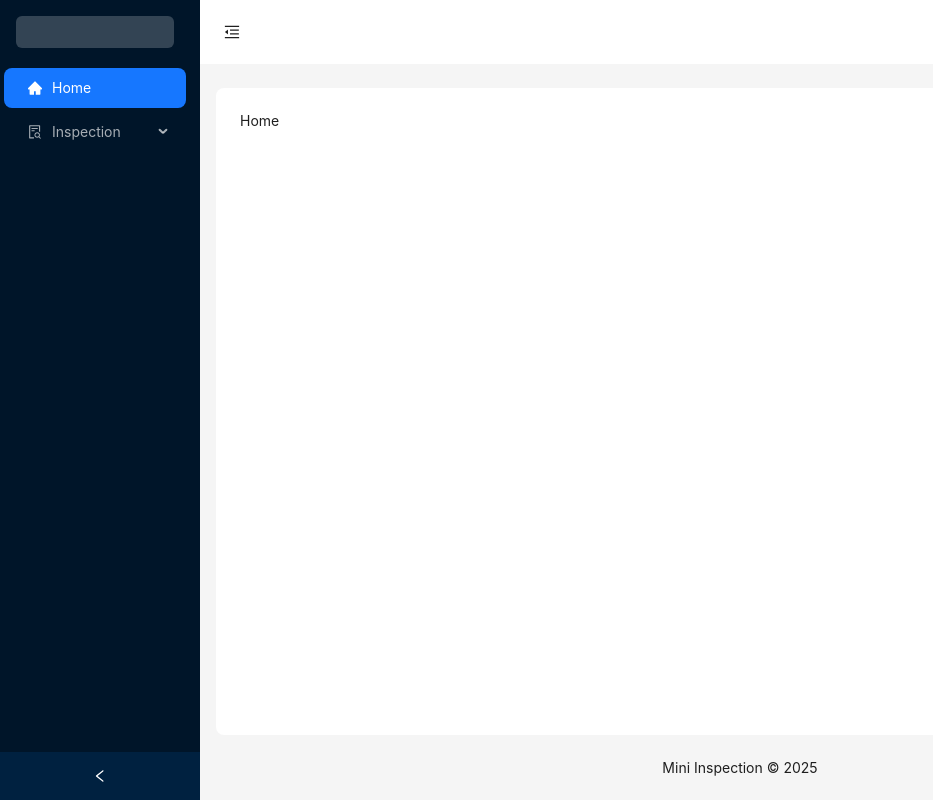
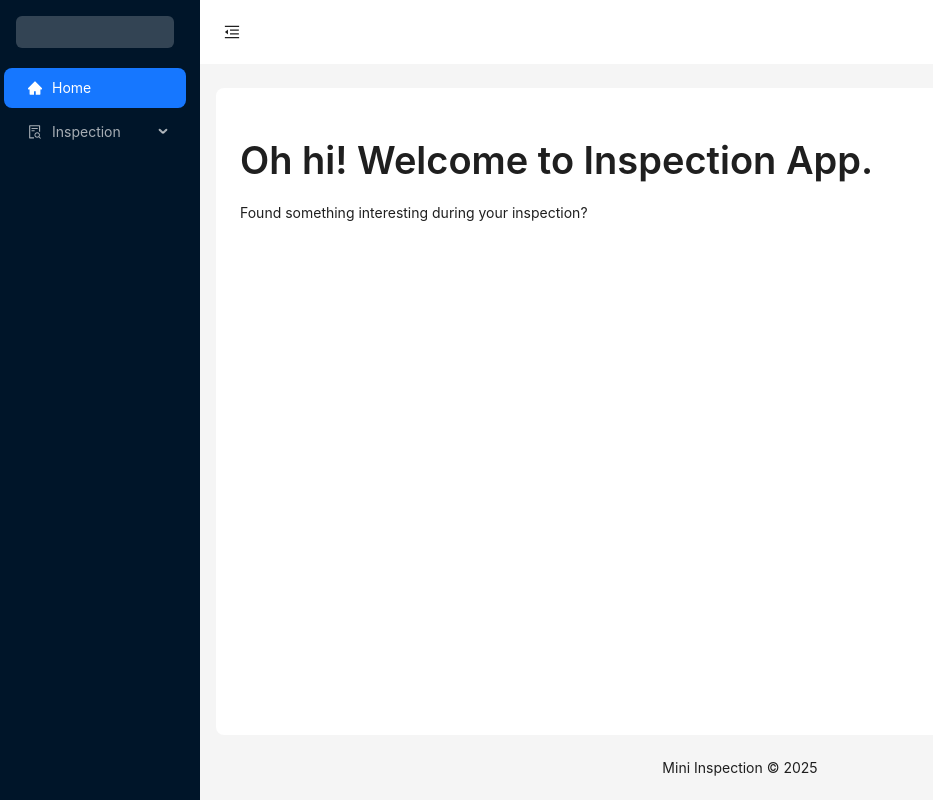
Before and after one commit to andriannus/mini-inspection, a React (Vite) app: page /home in a window 1280 px wide. Shown: the whole page, without its empty margins (0-933 px from the left). Built offline with nearby package versions, Linux system fonts and the light colour scheme.

Commit message:
refactor: tidy-up code

```diff
--- a/src/package/inspection/pages/image/image.tsx
+++ b/src/package/inspection/pages/image/image.tsx
@@ -28,13 +28,17 @@ function InspectionPageImage() {
   const queryFiles = useInfiniteQuery({
     queryKey: ['inspection-files', dateRange[0], dateRange[1]],
     queryFn: ({ pageParam }) => {
-      return fetchInspectionFiles({
-        params: {
-          page: pageParam,
-          start_date: dateRange[0],
-          end_date: dateRange[1],
-        },
-      });
+      const params: Record<string, unknown> = { page: pageParam };
+
+      if (dateRange[0]) {
+        params.start_date = dateRange[0];
+      }
+
+      if (dateRange[1]) {
+        params.end_date = dateRange[1];
+      }
+
+      return fetchInspectionFiles({ params });
     },
     initialPageParam: 1,
     getNextPageParam: (lastPage) => {
--- a/src/package/standalone/pages/home/home.tsx
+++ b/src/package/standalone/pages/home/home.tsx
@@ -1,5 +1,15 @@
+import { Typography } from 'antd';
+
 function StandalonePageCreate() {
-  return <div>Home</div>;
+  return (
+    <>
+      <Typography.Title>Oh hi! Welcome to Inspection App.</Typography.Title>
+
+      <Typography.Paragraph>
+        Found something interesting during your inspection?
+      </Typography.Paragraph>
+    </>
+  );
 }
 
 export default StandalonePageCreate;
--- a/src/shared/components/layout/layout.tsx
+++ b/src/shared/components/layout/layout.tsx
@@ -28,6 +28,7 @@ function SharedLayout() {
         breakpoint="lg"
         collapsed={collapsed}
         collapsible
+        trigger={null}
         onBreakpoint={(broken) => {
           setCollapsed(broken);
         }}
```
